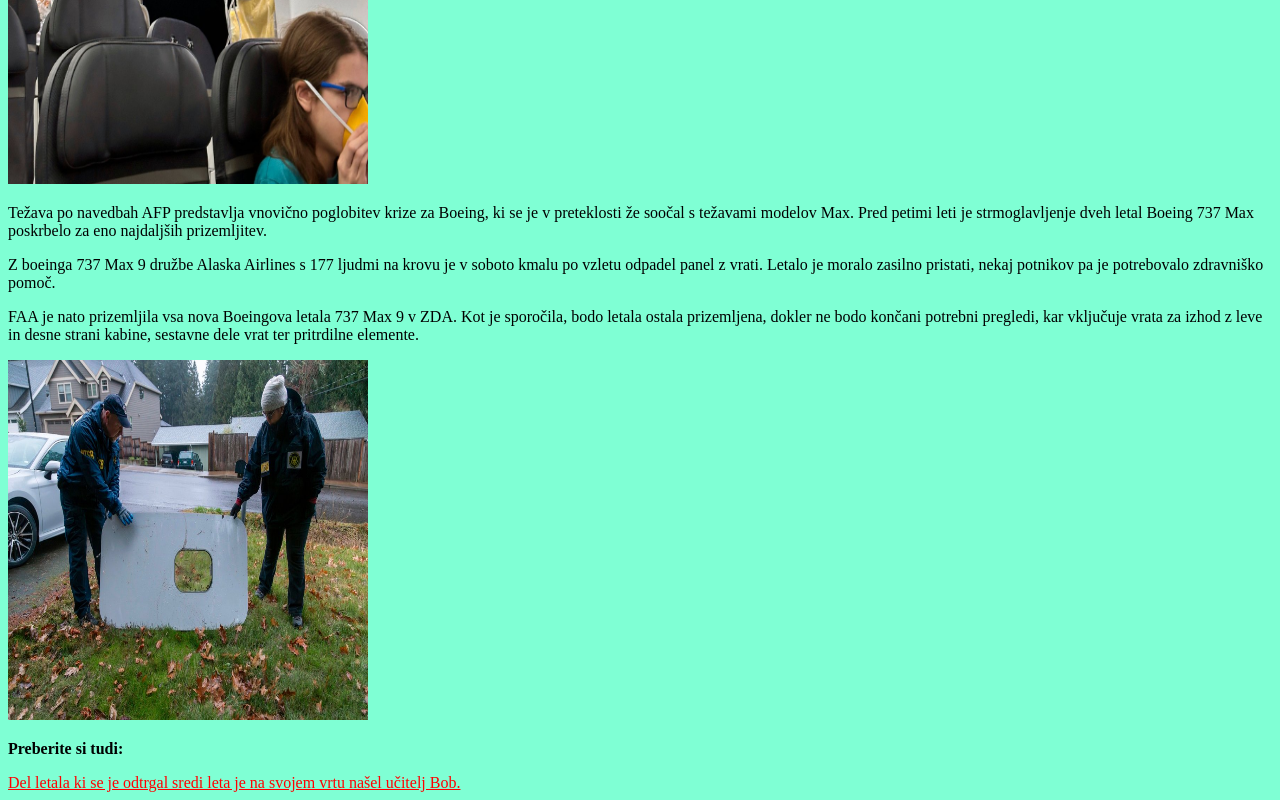
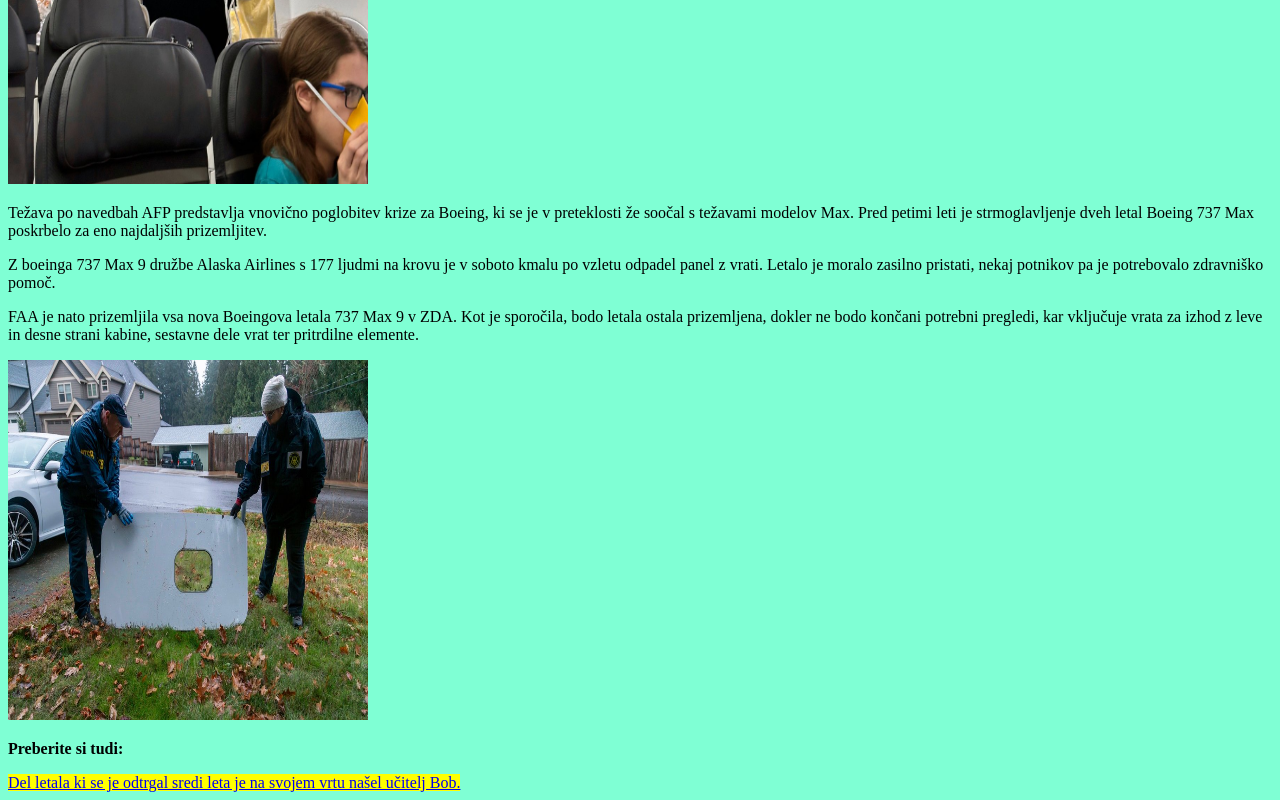
Before and after one commit to Asterxxxx/HTML-CSS-Exercise, a plain HTML site: page index.html in a window 1280 px wide. In both pictures the pointer is over the link 234 px from the left and 1265 px from the top of the page. Shown: the part 483-1283 px from the top of the page. Drawn offline with Linux system fonts and the light colour scheme.

Commit message:
hover change

```diff
--- a/stylesheet.css
+++ b/stylesheet.css
@@ -13,8 +13,7 @@ body {
   }
 
   a:hover {
-    color: red
-
+    background-color: yellow;
   }
 
   a:visited {
```
